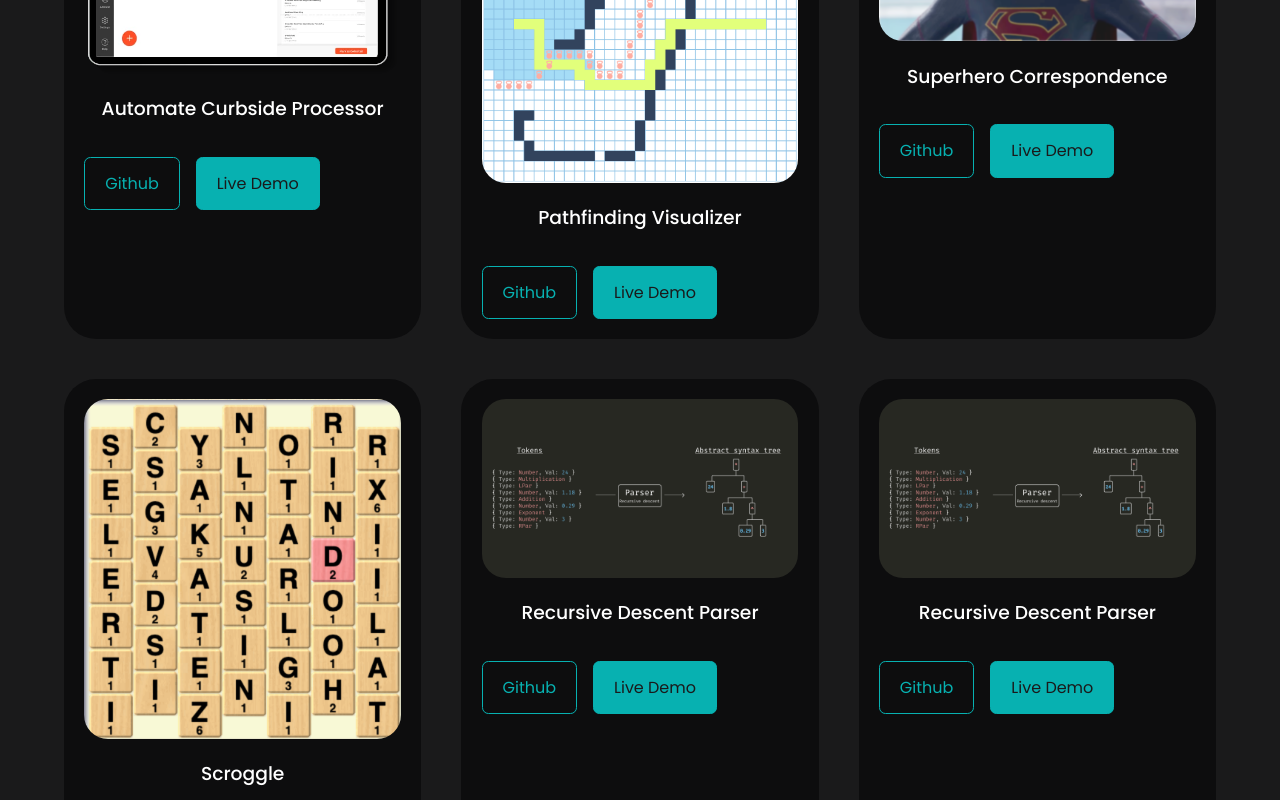
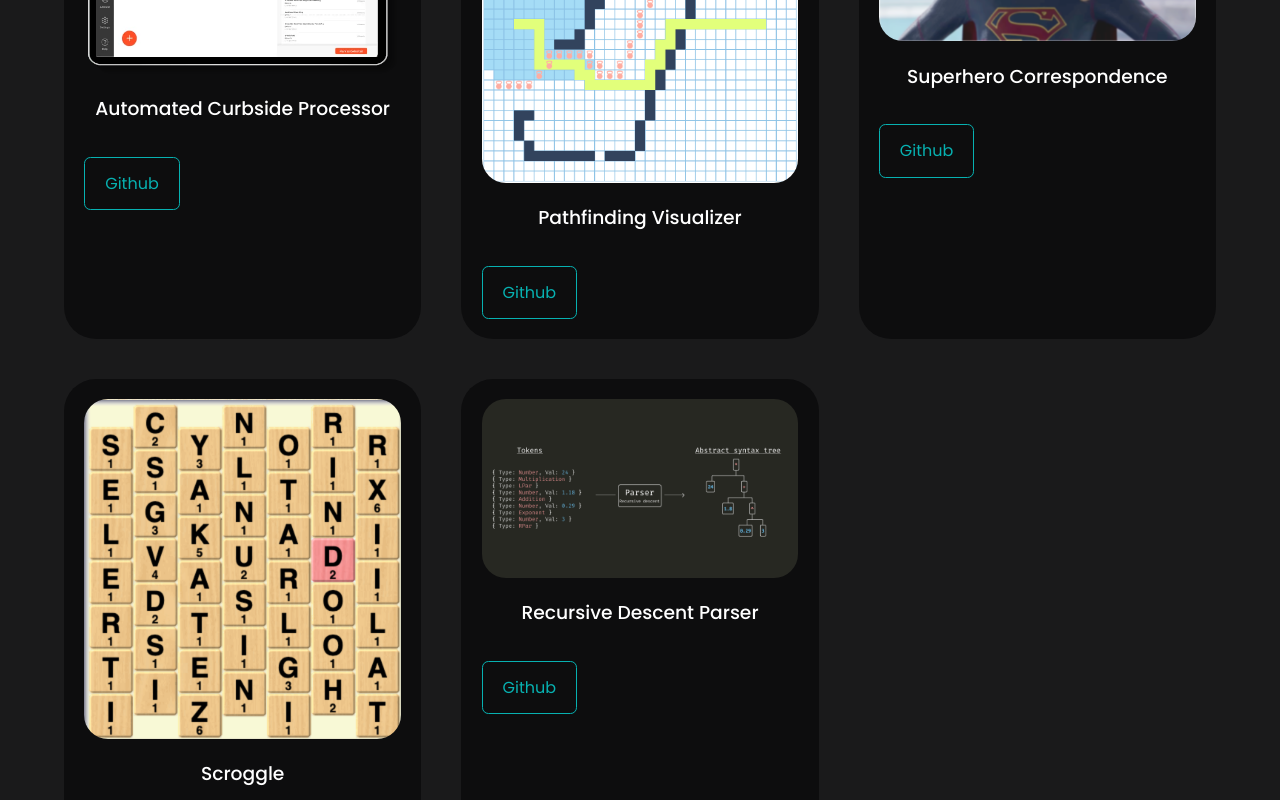
Before and after one commit to ilham0713/site, a React (Create React App) app: page / in a window 1280 px wide. Shown: the part 1380-2180 px from the top of the page. Built offline with nearby package versions, Linux system fonts and the light colour scheme; a web font is replaced by a local one.

Commit message:
add two more git projects next time

```diff
--- a/src/components/projects/Projects.jsx
+++ b/src/components/projects/Projects.jsx
@@ -15,10 +15,9 @@ const Projects = () => {
                     <div className="port-item-image">
                         <img src = {curb} alt=""/>
                     </div>
-                    <h3>Automate Curbside Processor</h3>
+                    <h3>Automated Curbside Processor</h3>
                     <div className='port-img-cta'>
-                        <a href = "https://github.com/" className='btn' target = '_blank'>Github</a>
-                        <a href = "https://github.com/" className='btn btn-prim'>Live Demo</a>
+                        <a href = "https://github.com/ilham0713/Curbside-Processor" className='btn' target = '_blank'>Github</a>
                     </div>
                 </article>
                 <article className='port_item'>
@@ -28,7 +27,6 @@ const Projects = () => {
                     <h3>Pathfinding Visualizer</h3>
                     <div className='port-img-cta'>
                         <a href = "https://github.com/" className='btn' target = '_blank'>Github</a>
-                        <a href = "https://github.com/" className='btn btn-prim'>Live Demo</a>
                     </div>
                 </article>
                 <article className='port_item'>
@@ -38,7 +36,6 @@ const Projects = () => {
                     <h3>Superhero Correspondence</h3>
                     <div className='port-img-cta'>
                         <a href = "https://github.com/" className='btn' target = '_blank'>Github</a>
-                        <a href = "https://github.com/" className='btn btn-prim'>Live Demo</a>
                     </div>
                 </article>
                 <article className='port_item'>
@@ -47,8 +44,7 @@ const Projects = () => {
                     </div>
                     <h3>Scroggle</h3>
                     <div className='port-img-cta'>
-                        <a href = "https://github.com/" className='btn' target = '_blank'>Github</a>
-                        <a href = "https://github.com/" className='btn btn-prim'>Live Demo</a>
+                        <a href = "https://github.com/ilham0713/Scroggle" className='btn' target = '_blank'>Github</a>
                     </div>
                 </article>
                 <article className='port_item'>
@@ -57,11 +53,10 @@ const Projects = () => {
                     </div>
                     <h3>Recursive Descent Parser</h3>
                     <div className='port-img-cta'>
-                        <a href = "https://github.com/" className='btn' target = '_blank'>Github</a>
-                        <a href = "https://github.com/" className='btn btn-prim'>Live Demo</a>
+                        <a href = "https://github.com/ilham0713/Recursive-Descent-Parser" className='btn' target = '_blank'>Github</a>
                     </div>
                 </article>
-                <article className='port_item'>
+                {/* <article className='port_item'>
                     <div className="port-item-image">
                         <img src = {rec} alt=""/>
                     </div>
@@ -70,7 +65,7 @@ const Projects = () => {
                         <a href = "https://github.com/" className='btn' target = '_blank'>Github</a>
                         <a href = "https://github.com/" className='btn btn-prim'>Live Demo</a>
                     </div>
-                </article>
+                </article> */}
             </div>
 
         </section>
```
